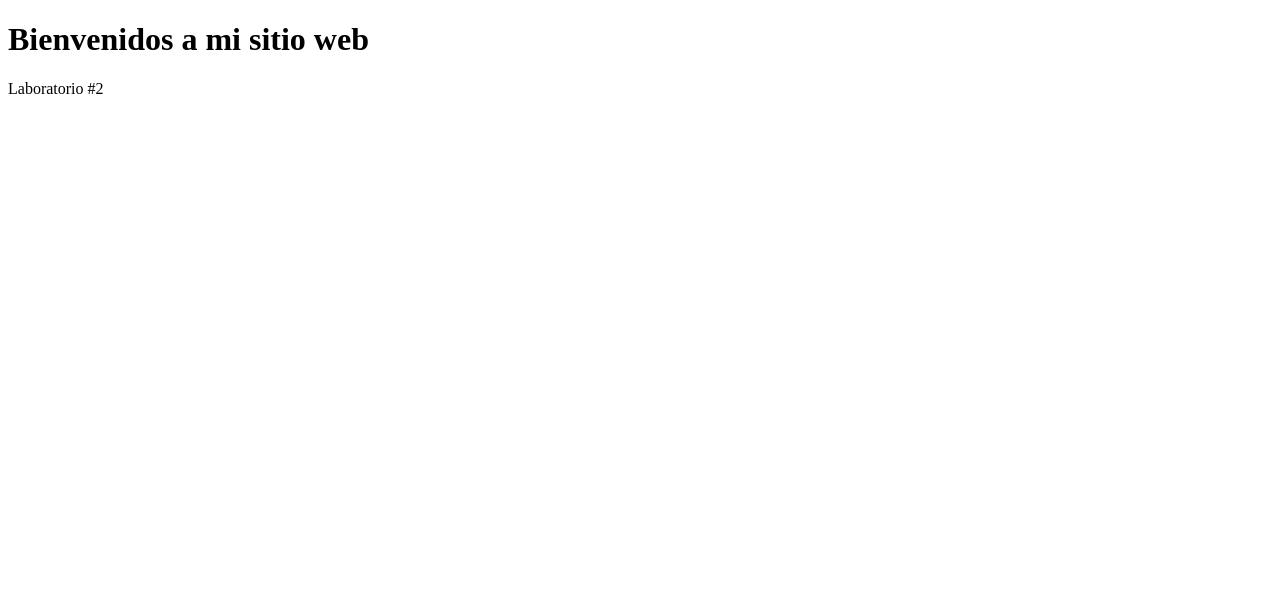
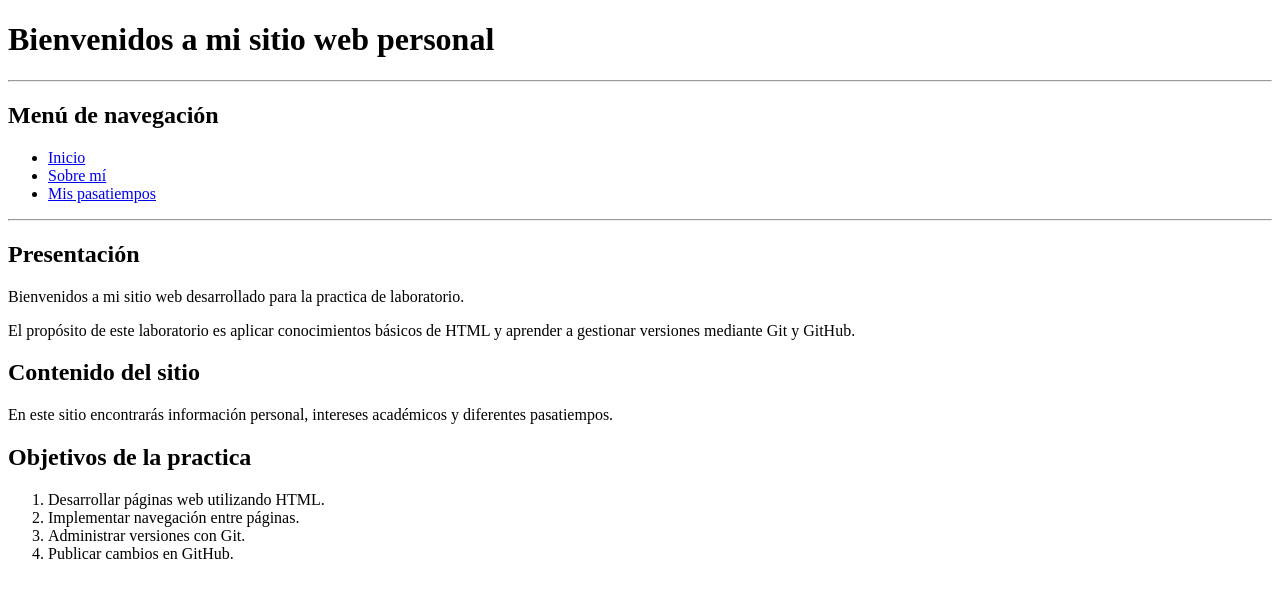
Before and after one commit to CoteraErick/sitio-web-cotera-erick, a plain HTML site: page index.html in a window 1280 px wide. Drawn offline with Linux system fonts and the light colour scheme.

Commit message:
Desarrollo de la pagina principal

```diff
--- a/index.html
+++ b/index.html
@@ -1,12 +1,56 @@
+
 <!DOCTYPE html>
-<html lang="en">
+<html lang="es">
 <head>
     <meta charset="UTF-8">
-    <meta name="viewport" content="width=device-width, initial-scale=1.0">
-    <title>Mi sitio web</title>
+    <title>Inicio - Mi sitio web</title>
 </head>
 <body>
-    <h1>Bienvenidos a mi sitio web</h1>
-    <p>Laboratorio #2</p>
+
+    <h1>Bienvenidos a mi sitio web personal</h1>
+
+    <hr>
+
+    <h2>Menú de navegación</h2>
+
+    <ul>
+        <li><a href="index.html">Inicio</a></li>
+        <li><a href="sobre-nosotros.html">Sobre mí</a></li>
+        <li><a href="pasatiempos.html">Mis pasatiempos</a></li>
+    </ul>
+
+    <hr>
+
+    <h2>Presentación</h2>
+
+    <p>
+        Bienvenidos a mi sitio web desarrollado para la practica de laboratorio.
+    </p>
+
+    <p>
+        El propósito de este laboratorio es aplicar
+        conocimientos básicos de HTML y aprender
+        a gestionar versiones mediante Git y GitHub.
+    </p>
+
+    <h2>Contenido del sitio</h2>
+
+    <p>
+        En este sitio encontrarás información
+        personal, intereses académicos y
+        diferentes pasatiempos.
+    </p>
+
+    <h2>Objetivos de la practica</h2>
+
+    <ol>
+        <li>Desarrollar páginas web utilizando HTML.</li>
+        <li>Implementar navegación entre páginas.</li>
+        <li>Administrar versiones con Git.</li>
+        <li>Publicar cambios en GitHub.</li>
+    </ol>
+
+
+
 </body>
 </html>
```
